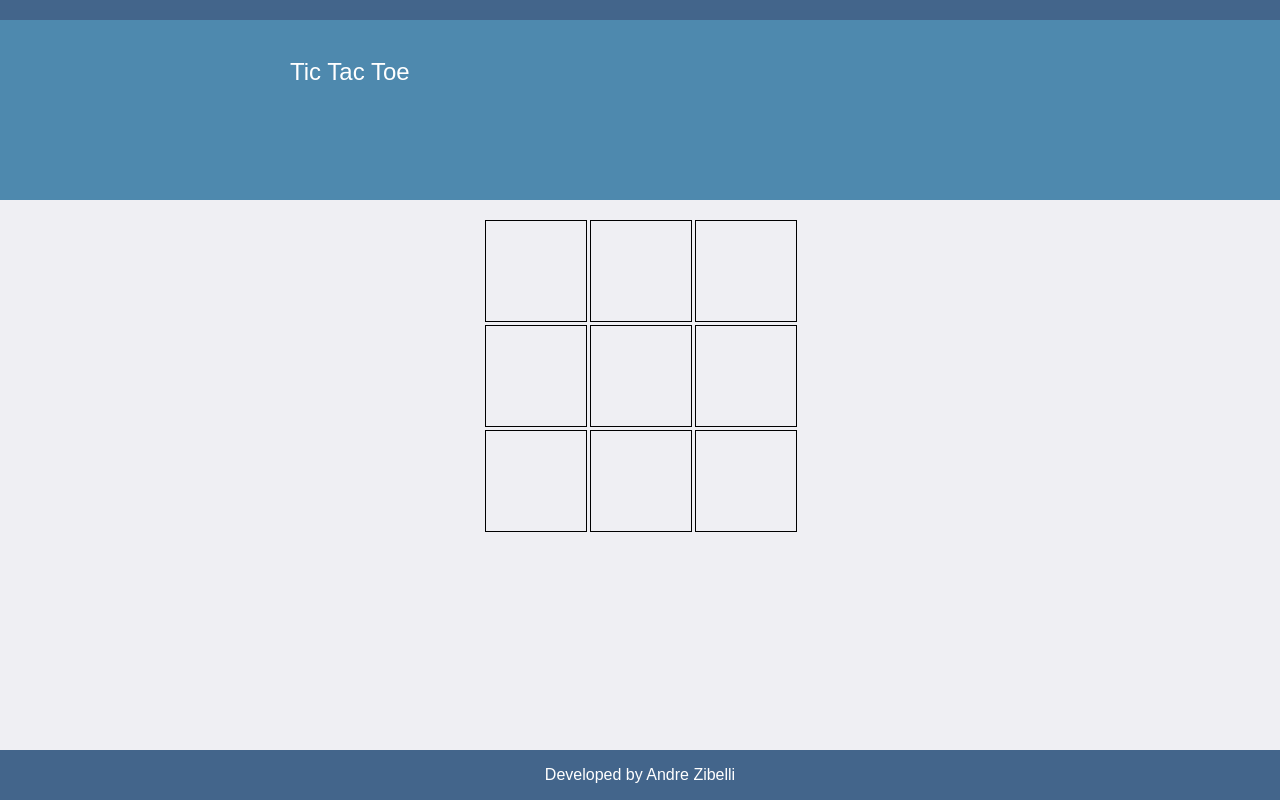
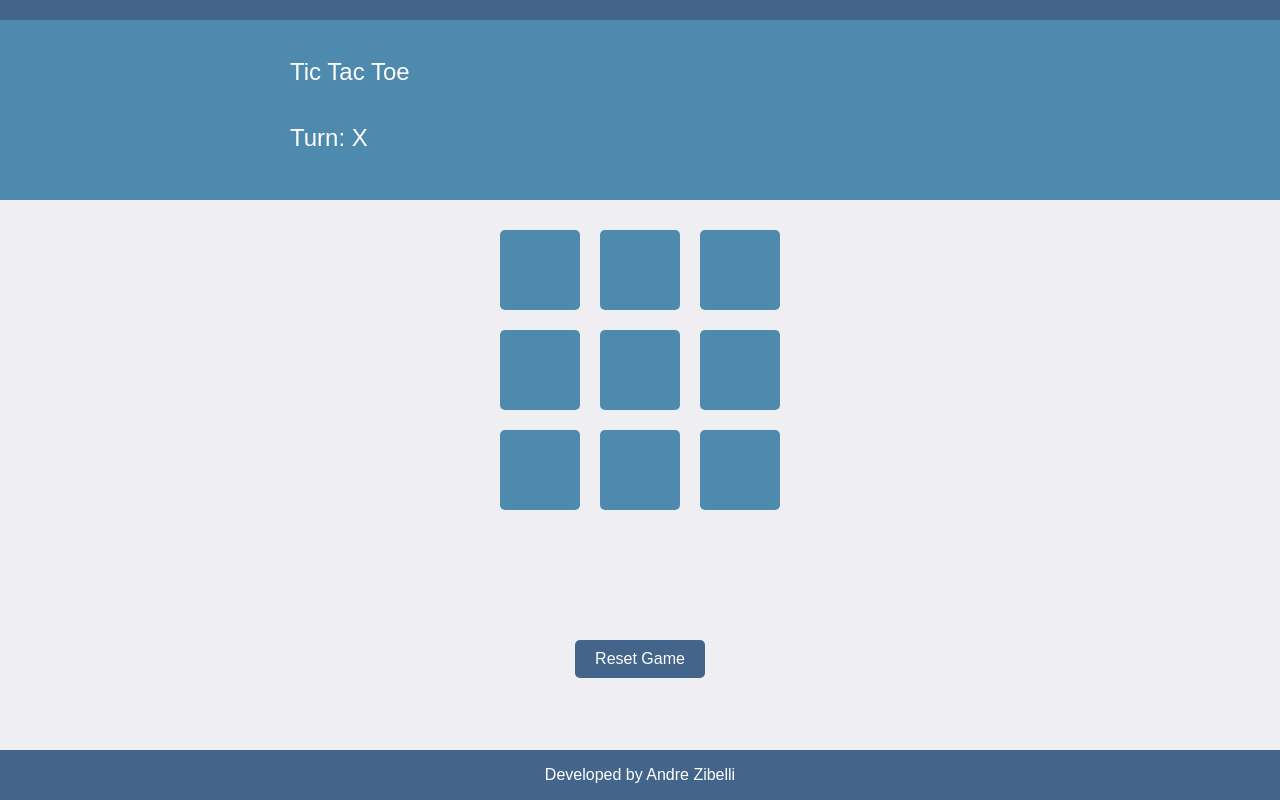
Before and after one commit to Zibelli/Tic-Tac-Toe, a Flask app: page / in a window 1280 px wide. Run offline with Flask 3, Linux system fonts and the light colour scheme.

Commit message:
Implement game logic and UI for Tic Tac Toe with reset functionality

```diff
--- a/main.py
+++ b/main.py
@@ -2,10 +2,35 @@ from flask import Flask, render_template, request
 
 app = Flask(__name__)
 
+# Initialize the game state
+game_state = [""] * 9
+X = "X"
+O = "O"
+turn = X
+
 
 @app.route("/")
-def home():
-    return render_template("index.html")
+def index():
+    global turn, game_state
+    return render_template("index.html", turn=turn, play=game_state)
+
+
+@app.route("/game", methods=["POST"])
+def game():
+    global turn, game_state
+    i = int(request.form.get("cell_index"))  # Get the clicked cell index
+    if game_state[i] == "":  # Only update if the cell is empty
+        game_state[i] = turn
+        turn = O if turn == X else X  # Switch turn
+    return render_template("index.html", turn=turn, play=game_state)
+
+
+@app.route("/reset", methods=["POST"])
+def reset():
+    global turn, game_state
+    game_state = [""] * 9  # Reset the game state
+    turn = X  # Reset the turn to X
+    return render_template("index.html", turn=turn, play=game_state)
 
 
 if __name__ == "__main__":
--- a/static/css/style.css
+++ b/static/css/style.css
@@ -30,15 +30,38 @@ body{
 }
 
 .content{
-  margin: 10px auto 100px;
+  margin: 20px auto 100px;
   padding-bottom: 20px;
+}
+
+.button {
+  background-color: #4e89ae;
+  color: white;
+  padding: 40px 40px;
+  border: none;
+  border-radius: 5px;
+  cursor: pointer;
+  font-size: 16px;
+}
+
+.reset {
+  display: flex;
+  margin: 20px auto;
+  text-align: center;
+
+  background-color: #43658b;
+  color: white;
+  padding: 10px 20px;
+  border: none;
+  border-radius: 5px;
+  cursor: pointer;
+  font-size: 16px;
 }
 
 .board {
   display: grid;
   grid-template-columns: repeat(3, 100px);
   grid-template-rows: repeat(3, 100px);
-  gap: 5px;
   justify-content: center;
   margin-top: 20px;
 }
@@ -48,7 +71,6 @@ body{
   display: flex;
   align-items: center;
   justify-content: center;
-  border: 1px solid #000;
   font-size: 24px;
   cursor: pointer;
 }
--- a/templates/index.html
+++ b/templates/index.html
@@ -2,26 +2,30 @@
 <html lang="en">
     <head>
         <meta charset="UTF-8">
-        <title>Tic Tac Toe</title>
+        <meta name="viewport" content="width=device-width, initial-scale=1.0">
+        <title>Tic-Tac-Toe</title>
         <link rel="stylesheet" href="./static/css/style.css">
     </head>
     <body>
         <div class="wrapper">
             <div class="top">
                 <div class="title"><h1>Tic Tac Toe</h1></div>
+                <div class="title"><h1>Turn: {{ turn }}</h1></div>
             </div>
+            <form action="/game" method="POST">
                 <div class="content">
                     <div class="board">
-                <div class="cell" id="cell-1"></div>
-                <div class="cell" id="cell-2"></div>
-                <div class="cell" id="cell-3"></div>
-                <div class="cell" id="cell-4"></div>
-                <div class="cell" id="cell-5"></div>
-                <div class="cell" id="cell-6"></div>
-                <div class="cell" id="cell-7"></div>
-                <div class="cell" id="cell-8"></div>
-                <div class="cell" id="cell-9"></div>
+                        {% for i in range(9) %}
+                            <div class="cell" id="play_{{i}}">
+                                <button class="button" type="submit" name="cell_index" value="{{ i }}">{{ play[i] }}</button>
                             </div>
+                        {% endfor %}
+                    </div>
+                </div>
+            </form>
+            <form method="post" action="/reset">
+                <button class="reset" type="submit">Reset Game</button>
+            </form>
         </div>
     </body>
 <footer>
```
Lines whose indentation alone changed are shown as unchanged.
